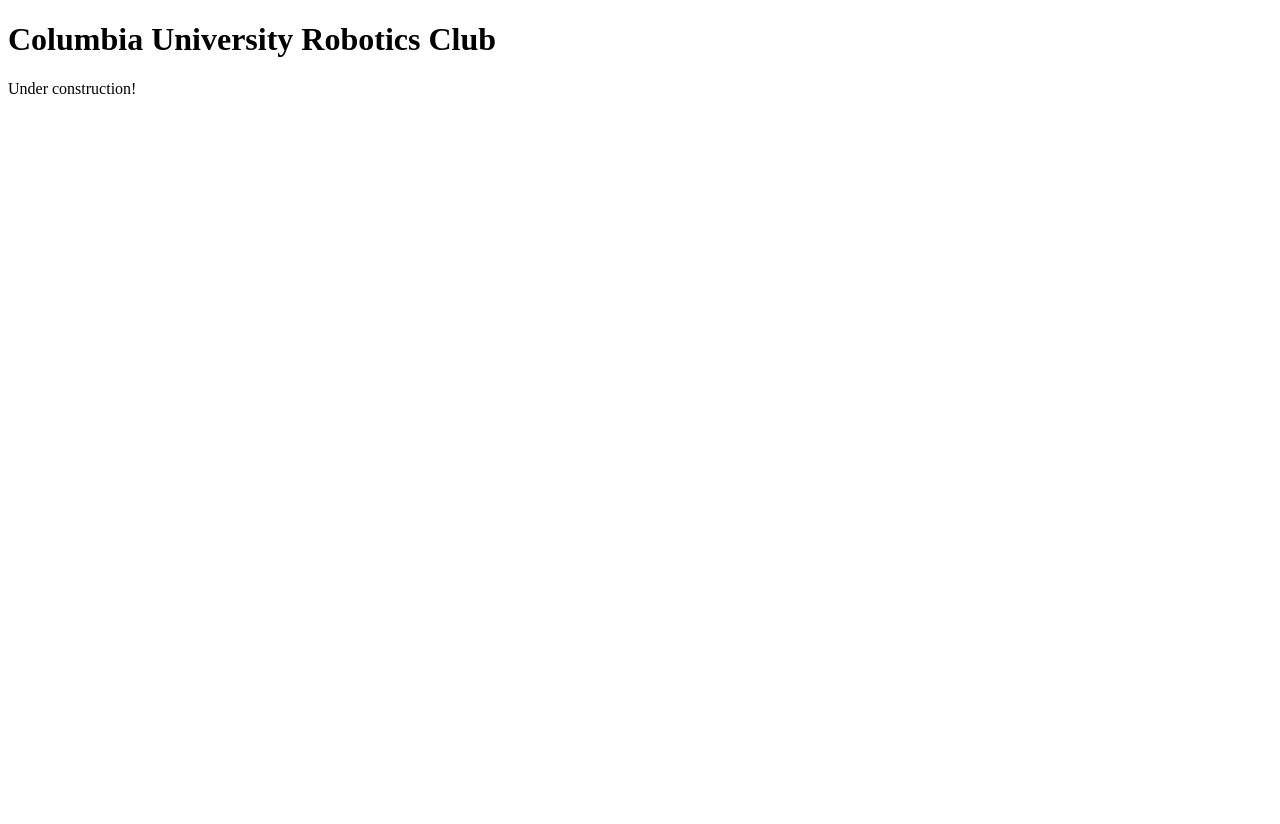
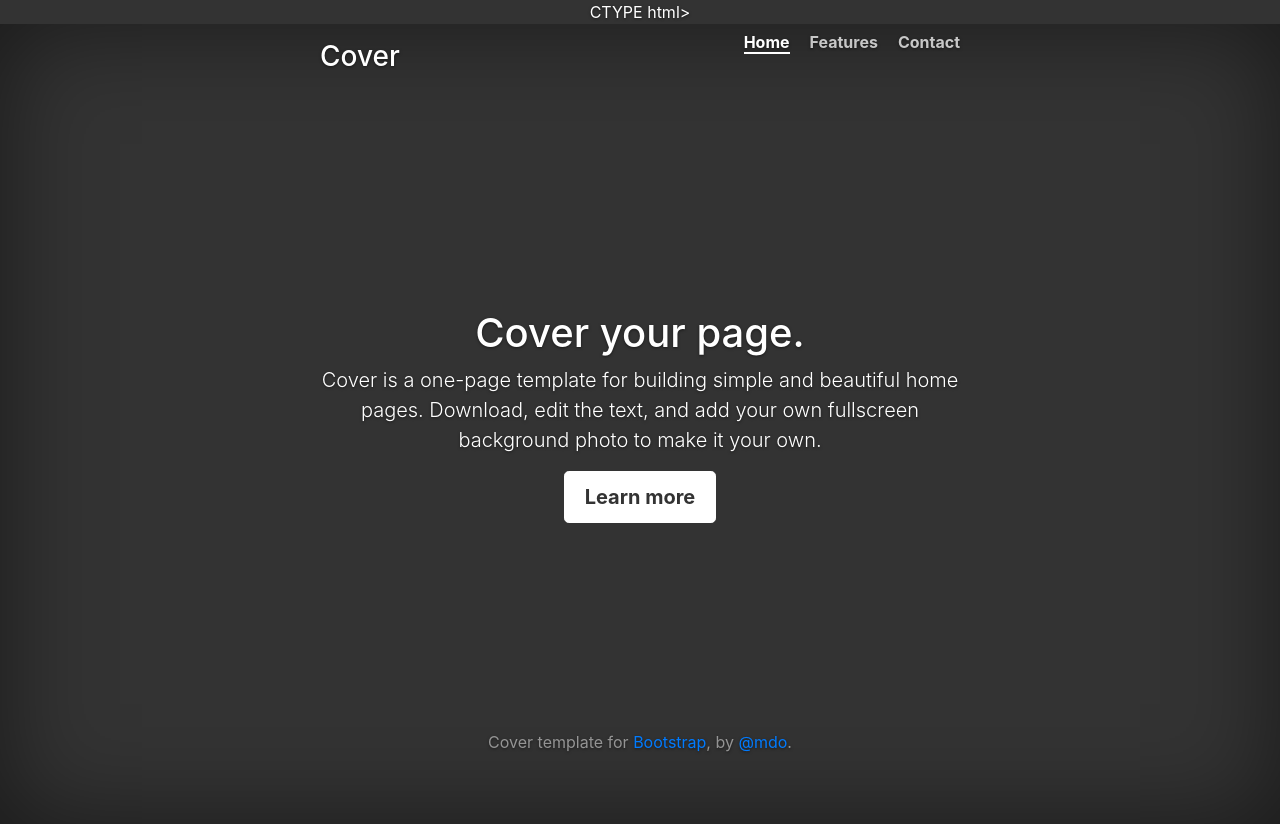
Before and after one commit to columbiaroboticsclub/roboticsclub, a plain HTML site: page index.html in a window 1280 px wide. Before the commit the page ends 800 px from the top, so only its background shows below. Drawn offline with nearby package versions, Linux system fonts and the light colour scheme.

Commit message:
trying out bootstrap

```diff
--- /dev/null
+++ b/cover.css
@@ -0,0 +1,163 @@
+
+bals
+ */
+
+/* Links */
+a,
+a:focus,
+a:hover {
+  color: #fff;
+}
+
+/* Custom default button */
+.btn-default,
+.btn-default:hover,
+.btn-default:focus {
+  color: #333;
+  text-shadow: none; /* Prevent inheritance from `body` */
+  background-color: #fff;
+  border: 1px solid #fff;
+}
+
+
+/*
+ *  * Base structure
+ *   */
+
+html,
+body {
+  height: 100%;
+  background-color: #333;
+}
+body {
+  color: #fff;
+  text-align: center;
+  text-shadow: 0 1px 3px rgba(0,0,0,.5);
+}
+
+/* Extra markup and styles for table-esque vertical and horizontal centering */
+.site-wrapper {
+  display: table;
+  width: 100%;
+  height: 100%; /* For at least Firefox */
+  min-height: 100%;
+  -webkit-box-shadow: inset 0 0 100px rgba(0,0,0,.5);
+          box-shadow: inset 0 0 100px rgba(0,0,0,.5);
+}
+.site-wrapper-inner {
+  display: table-cell;
+  vertical-align: top;
+}
+.cover-container {
+  margin-right: auto;
+  margin-left: auto;
+}
+
+/* Padding for spacing */
+.inner {
+  padding: 30px;
+}
+
+
+/*
+ *  * Header
+ *   */
+.masthead-brand {
+  margin-top: 10px;
+  margin-bottom: 10px;
+}
+
+.masthead-nav > li {
+  display: inline-block;
+}
+.masthead-nav > li + li {
+  margin-left: 20px;
+}
+.masthead-nav > li > a {
+  padding-right: 0;
+  padding-left: 0;
+  font-size: 16px;
+  font-weight: bold;
+  color: #fff; /* IE8 proofing */
+  color: rgba(255,255,255,.75);
+  border-bottom: 2px solid transparent;
+}
+.masthead-nav > li > a:hover,
+.masthead-nav > li > a:focus {
+  background-color: transparent;
+  border-bottom-color: #a9a9a9;
+  border-bottom-color: rgba(255,255,255,.25);
+}
+.masthead-nav > .active > a,
+.masthead-nav > .active > a:hover,
+.masthead-nav > .active > a:focus {
+  color: #fff;
+  border-bottom-color: #fff;
+}
+
+@media (min-width: 768px) {
+  .masthead-brand {
+    float: left;
+  }
+  .masthead-nav {
+    float: right;
+  }
+}
+
+
+/*
+ *  * Cover
+ *   */
+
+.cover {
+  padding: 0 20px;
+}
+.cover .btn-lg {
+  padding: 10px 20px;
+  font-weight: bold;
+}
+
+
+/*
+ *  * Footer
+ *   */
+
+.mastfoot {
+  color: #999; /* IE8 proofing */
+  color: rgba(255,255,255,.5);
+}
+
+
+/*
+ *  * Affix and center
+ *   */
+
+@media (min-width: 768px) {
+  /* Pull out the header and footer */
+  .masthead {
+    position: fixed;
+    top: 0;
+  }
+  .mastfoot {
+    position: fixed;
+    bottom: 0;
+  }
+  /* Start the vertical centering */
+  .site-wrapper-inner {
+    vertical-align: middle;
+  }
+  /* Handle the widths */
+  .masthead,
+  .mastfoot,
+  .cover-container {
+    width: 100%; /* Must be percentage or pixels for horizontal alignment */
+  }
+}
+
+@media (min-width: 992px) {
+  .masthead,
+  .mastfoot,
+  .cover-container {
+    width: 700px;
+  }
+}
--- a/index.html
+++ b/index.html
@@ -1,10 +1,84 @@
-<!DOCTYPE html>
-<html>
-<body>
+CTYPE html>
+<html lang="en">
+  <head>
+    <meta charset="utf-8">
+    <meta http-equiv="X-UA-Compatible" content="IE=edge">
+    <meta name="viewport" content="width=device-width, initial-scale=1">
+    <!-- The above 3 meta tags *must* come first in the head; any other head content must come *after* these tags -->
+    <meta name="description" content="">
+    <meta name="author" content="">
+    <link rel="icon" href="../../favicon.ico">
 
-<h1>Columbia University Robotics Club</h1>
+    <title>Cover Template for Bootstrap</title>
 
-<p>Under construction!</p>
+    <!-- Bootstrap core CSS -->
+    <link href="../../dist/css/bootstrap.min.css" rel="stylesheet">
 
-</body>
+    <!-- IE10 viewport hack for Surface/desktop Windows 8 bug -->
+    <link href="../../assets/css/ie10-viewport-bug-workaround.css" rel="stylesheet">
+
+    <!-- Custom styles for this template -->
+    <link href="cover.css" rel="stylesheet">
+
+    <!-- Just for debugging purposes. Don't actually copy these 2 lines! -->
+    <!--[if lt IE 9]><script src="../../assets/js/ie8-responsive-file-warning.js"></script><![endif]-->
+    <script src="../../assets/js/ie-emulation-modes-warning.js"></script>
+
+    <!-- HTML5 shim and Respond.js for IE8 support of HTML5 elements and media queries -->
+    <!--[if lt IE 9]>
+      <script src="https://oss.maxcdn.com/html5shiv/3.7.3/html5shiv.min.js"></script>
+      <script src="https://oss.maxcdn.com/respond/1.4.2/respond.min.js"></script>
+    <![endif]-->
+  </head>
+
+  <body>
+
+    <div class="site-wrapper">
+
+      <div class="site-wrapper-inner">
+
+        <div class="cover-container">
+
+          <div class="masthead clearfix">
+            <div class="inner">
+              <h3 class="masthead-brand">Cover</h3>
+              <nav>
+                <ul class="nav masthead-nav">
+                  <li class="active"><a href="#">Home</a></li>
+                  <li><a href="#">Features</a></li>
+                  <li><a href="#">Contact</a></li>
+                </ul>
+              </nav>
+            </div>
+          </div>
+
+          <div class="inner cover">
+            <h1 class="cover-heading">Cover your page.</h1>
+            <p class="lead">Cover is a one-page template for building simple and beautiful home pages. Download, edit the text, and add your own fullscreen background photo to make it your own.</p>
+            <p class="lead">
+              <a href="#" class="btn btn-lg btn-default">Learn more</a>
+            </p>
+          </div>
+
+          <div class="mastfoot">
+            <div class="inner">
+              <p>Cover template for <a href="http://getbootstrap.com">Bootstrap</a>, by <a href="https://twitter.com/mdo">@mdo</a>.</p>
+            </div>
+          </div>
+
+        </div>
+
+      </div>
+
+    </div>
+
+    <!-- Bootstrap core JavaScript
+    ================================================== -->
+    <!-- Placed at the end of the document so the pages load faster -->
+    <script src="https://ajax.googleapis.com/ajax/libs/jquery/1.12.4/jquery.min.js"></script>
+    <script>window.jQuery || document.write('<script src="../../assets/js/vendor/jquery.min.js"><\/script>')</script>
+    <script src="../../dist/js/bootstrap.min.js"></script>
+    <!-- IE10 viewport hack for Surface/desktop Windows 8 bug -->
+    <script src="../../assets/js/ie10-viewport-bug-workaround.js"></script>
+  </body>
 </html>
```
